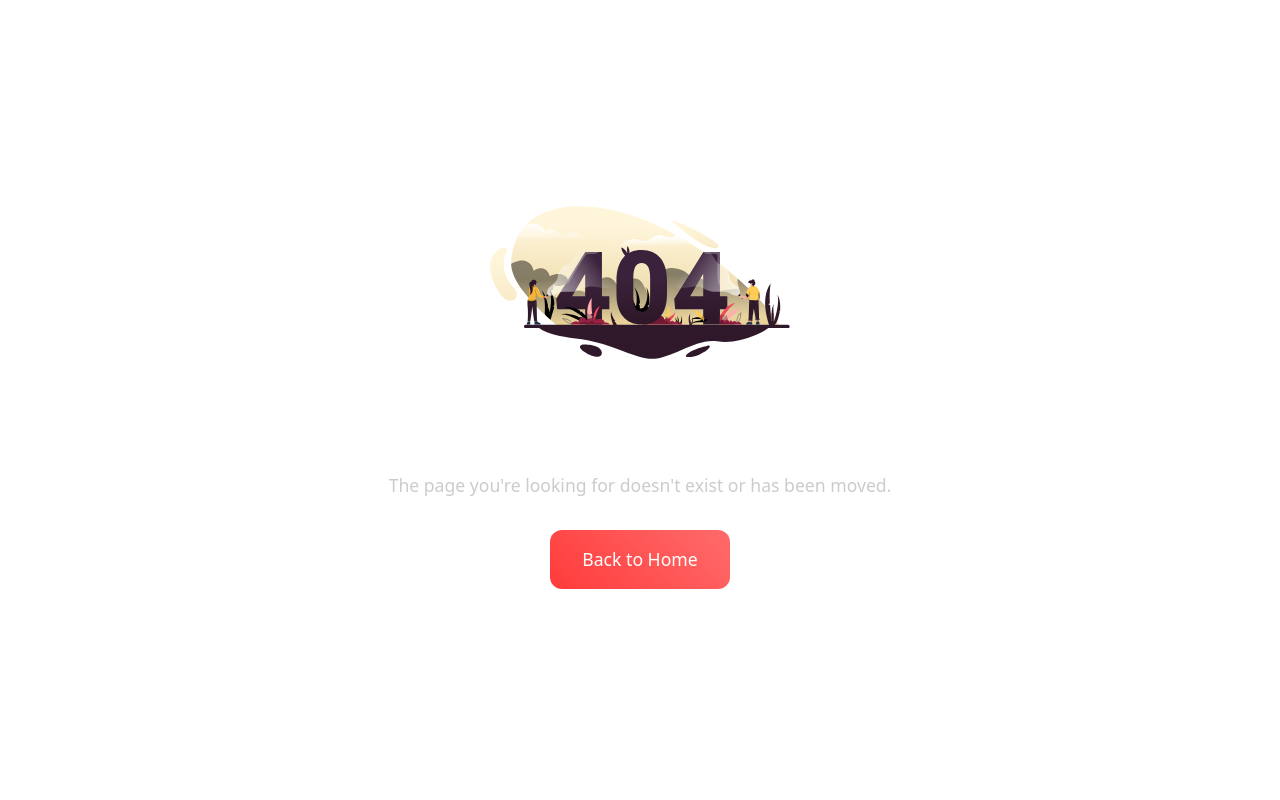
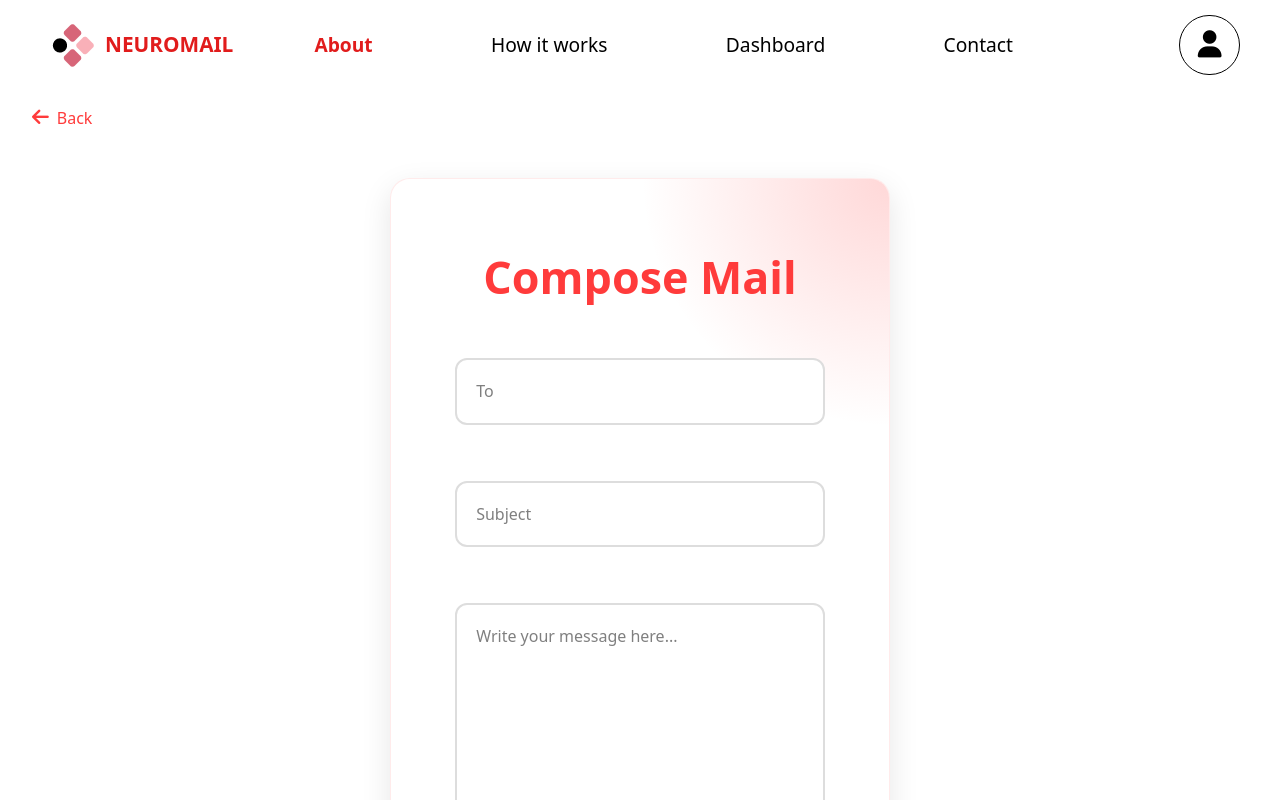
Before and after one commit to Praneet2126/smart-email-app, a React (Vite) app in the folder Frontend/: page /compose-mail in a window 1280 px wide. Before the commit this address had no page. Shown: the top 800 px of the page. Built offline with nearby package versions, Linux system fonts and the light colour scheme.

Commit message:
Added Compose email

```diff
--- a/Frontend/src/App.jsx
+++ b/Frontend/src/App.jsx
@@ -1,12 +1,13 @@
 import React from "react";
 import { BrowserRouter, Routes, Route } from "react-router-dom";
 import LandingPage from "./components/Landing_page/LandingPage";
-import HomePage from "./components/Home/HomePage";
+import HomePage from "./components/Home/homepage";
 import MailPage from "./components/Mail/MailPage";
 import SignUp from "./components/Signup/SignUp";
 import LoginPage from "./components/Login/LoginPage";
 import Contact from "./components/contact/Contact";
 import NotFound from "./components/NotFound/NotFound";
+import ComposeMail from "./components/ComposeMail/ComposeMail";
 
 function App() {
   return (
@@ -19,6 +20,7 @@ function App() {
           <Route path="/signup" element={<SignUp />} />
           <Route path="/login" element={<LoginPage />} />
           <Route path="/contact" element={<Contact />} />
+          <Route path="/compose-mail" element={<ComposeMail />} />
           <Route path="*" element={<NotFound />} />
         </Routes>
       </BrowserRouter>
--- /dev/null
+++ b/Frontend/src/components/ComposeMail/ComposeMail.css
@@ -0,0 +1,156 @@
+.compose-container {
+  padding: 4rem;
+  width: 100%;
+  max-width: 500px;
+  min-height: 600px;
+  display: flex;
+  flex-direction: column;
+  justify-content: center;
+  background: white;
+  border-radius: 20px;
+  box-shadow: 0 10px 30px rgba(0, 0, 0, 0.1);
+  border: 1px solid rgba(255, 59, 59, 0.1);
+  backdrop-filter: blur(10px);
+  animation: fadeIn 0.8s ease-out;
+  position: relative;
+  overflow: hidden;
+  margin: 2rem auto;
+}
+
+.compose-container::before {
+  content: '';
+  position: absolute;
+  top: 0;
+  right: 0;
+  width: 250px;
+  height: 250px;
+  background: radial-gradient(
+    circle at top right,
+    rgba(255, 59, 59, 0.2) 0%,
+    rgba(255, 255, 255, 0) 70%
+  );
+}
+
+.compose-container::after {
+  content: '';
+  position: absolute;
+  bottom: 0;
+  left: 0;
+  width: 250px;
+  height: 250px;
+  background: radial-gradient(
+    circle at bottom left,
+    rgba(255, 59, 59, 0.2) 0%,
+    rgba(255, 255, 255, 0) 70%
+  );
+}
+
+.compose-container h2 {
+  color: #FF3B3B;
+  margin-bottom: 3rem;
+  font-size: 2.8rem;
+  font-weight: 600;
+  text-align: center;
+  animation: slideDown 0.6s ease-out;
+  z-index: 1;
+}
+
+.compose-form {
+  width: 100%;
+  display: flex;
+  flex-direction: column;
+  gap: 2.5rem;
+  z-index: 1;
+}
+
+.form-group {
+  width: 100%;
+  position: relative;
+  animation: slideUp 0.6s ease-out;
+  animation-fill-mode: both;
+}
+
+.form-group:nth-child(1) { animation-delay: 0.2s; }
+.form-group:nth-child(2) { animation-delay: 0.4s; }
+.form-group:nth-child(3) { animation-delay: 0.6s; }
+
+.form-group input,
+.form-group textarea {
+  width: 100%;
+  padding: 1.2rem;
+  border: 2px solid #ddd;
+  border-radius: 12px;
+  font-size: 1rem;
+  transition: all 0.3s ease;
+  background: rgba(255, 255, 255, 0.9);
+}
+
+.form-group textarea {
+  min-height: 200px;
+  resize: vertical;
+}
+
+.form-group input:focus,
+.form-group textarea:focus {
+  outline: none;
+  border-color: #FF3B3B;
+  box-shadow: 0 0 15px rgba(255, 59, 59, 0.15);
+  transform: translateY(-2px);
+}
+
+@keyframes fadeIn {
+  from {
+    opacity: 0;
+    transform: translateY(20px);
+  }
+  to {
+    opacity: 1;
+    transform: translateY(0);
+  }
+}
+
+@keyframes slideDown {
+  from {
+    opacity: 0;
+    transform: translateY(-20px);
+  }
+  to {
+    opacity: 1;
+    transform: translateY(0);
+  }
+}
+
+@keyframes slideUp {
+  from {
+    opacity: 0;
+    transform: translateY(20px);
+  }
+  to {
+    opacity: 1;
+    transform: translateY(0);
+  }
+}
+
+.back-button {
+  display: flex;
+  align-items: center;
+  gap: 0.5rem;
+  padding: 1rem 2rem;
+  color: #FF3B3B;
+  cursor: pointer;
+  font-weight: 500;
+  transition: all 0.3s ease;
+}
+
+.back-button i {
+  font-size: 1.2rem;
+  transition: transform 0.3s ease;
+}
+
+.back-button:hover {
+  color: #ff2222;
+}
+
+.back-button:hover i {
+  transform: translateX(-5px);
+}
--- /dev/null
+++ b/Frontend/src/components/ComposeMail/ComposeMail.jsx
@@ -0,0 +1,75 @@
+import React, { useState } from 'react';
+import { useNavigate } from 'react-router-dom';
+import HomeNavbar from '../Home/HomeNavbar';
+import AnimatedButton from '../Signup/AnimatedButton';
+import './ComposeMail.css';
+
+function ComposeMail() {
+  const navigate = useNavigate();
+  const [mailData, setMailData] = useState({
+    to: '',
+    subject: '',
+    body: ''
+  });
+
+  const handleChange = (e) => {
+    setMailData({
+      ...mailData,
+      [e.target.name]: e.target.value
+    });
+  };
+
+  const handleSubmit = (e) => {
+    e.preventDefault();
+    console.log('Mail data:', mailData);
+    navigate('/home');
+  };
+
+  return (
+    <>
+      <HomeNavbar />
+      <div className="back-button" onClick={() => navigate('/home')}>
+        <i className="fas fa-arrow-left"></i>
+        Back
+      </div>
+      <div className="compose-container">
+        <h2>Compose Mail</h2>
+        <form onSubmit={handleSubmit} className="compose-form">
+          <div className="form-group">
+            <input
+              type="email"
+              name="to"
+              placeholder="To"
+              value={mailData.to}
+              onChange={handleChange}
+              required
+            />
+          </div>
+          <div className="form-group">
+            <input
+              type="text"
+              name="subject"
+              placeholder="Subject"
+              value={mailData.subject}
+              onChange={handleChange}
+              required
+            />
+          </div>
+          <div className="form-group">
+            <textarea
+              name="body"
+              placeholder="Write your message here..."
+              value={mailData.body}
+              onChange={handleChange}
+              required
+              rows="10"
+            />
+          </div>
+          <AnimatedButton type="submit" text="Send" />
+        </form>
+      </div>
+    </>
+  );
+}
+
+export default ComposeMail;
--- a/Frontend/src/components/Home/Category.css
+++ b/Frontend/src/components/Home/Category.css
@@ -5,11 +5,11 @@
 .category-tabs {
   display: flex;
   justify-content: space-evenly;
-  gap: 15rem;
+  gap: 8rem;
 }
 
 .category-tab {
-  padding: 0.75rem 2rem;
+  padding: 0.80rem 3rem;
   background-color: #ff3b3b;
   border: none;
   border-radius: 25px;
@@ -21,7 +21,7 @@
   box-shadow: 0 4px 8px rgba(255, 59, 59, 0.2);
   transform-style: preserve-3d;
   perspective: 1000px;
-  width: 15rem;
+  width: 20rem;
 }
 
 .category-tab:hover {
--- a/Frontend/src/components/Home/Category.jsx
+++ b/Frontend/src/components/Home/Category.jsx
@@ -5,10 +5,10 @@ function Category({ selectedCategory, onCategoryChange }) {
     <div className="category-container">
       <div className="category-tabs">
         <button
-          className={`category-tab ${selectedCategory === "Primary" ? "active" : ""}`}
-          onClick={() => onCategoryChange("Primary")}
+          className={`category-tab ${selectedCategory === "Personal" ? "active" : ""}`}
+          onClick={() => onCategoryChange("Personal")}
         >
-          Primary
+          Personal
         </button>
         <button
           className={`category-tab ${selectedCategory === "Promotional" ? "active" : ""}`}
@@ -17,10 +17,16 @@ function Category({ selectedCategory, onCategoryChange }) {
           Promotions
         </button>
         <button
-          className={`category-tab ${selectedCategory === "Social" ? "active" : ""}`}
-          onClick={() => onCategoryChange("Social")}
+          className={`category-tab ${selectedCategory === "Spam" ? "active" : ""}`}
+          onClick={() => onCategoryChange("Spam")}
         >
-          Social
+          Spam
+        </button>
+        <button
+          className={`category-tab ${selectedCategory === "Work" ? "active" : ""}`}
+          onClick={() => onCategoryChange("Work")}
+        >
+          Work
         </button>
       </div>
     </div>
--- a/Frontend/src/components/Home/HomePage.jsx
+++ b/Frontend/src/components/Home/HomePage.jsx
@@ -1,13 +1,16 @@
 import React from "react";
 import { useState, useEffect } from 'react';
+import { useNavigate } from 'react-router-dom';
 import HomeNavbar from "./HomeNavbar";
 import SearchBar from "./searchbar";
 import Category from "./category";
-import EmailList from "./EmailList"
+import EmailList from "./emaillist";
 import emailData from "../../data/emails.json";
+import './homepage.css';
 
 function HomePage() {
-  const [selectedCategory, setSelectedCategory] = useState("Primary");
+  const navigate = useNavigate();
+  const [selectedCategory, setSelectedCategory] = useState("Personal");
   const [searchQuery, setSearchQuery] = useState("");
   const [filteredEmails, setFilteredEmails] = useState(emailData);
   const [allEmails, setAllEmails] = useState(emailData);
@@ -37,7 +40,15 @@ function HomePage() {
   return (
     <>
       <HomeNavbar />
-      <SearchBar onSearch={handleSearch} value={searchQuery} />
+      <div className="search-compose-container">
+        <SearchBar onSearch={handleSearch} value={searchQuery} />
+        <button
+          className="compose-btn"
+          onClick={() => navigate('/compose-mail')}
+        >
+          Compose
+        </button>
+      </div>
       <Category
         selectedCategory={selectedCategory}
         onCategoryChange={handleCategoryChange}
--- a/Frontend/src/components/Home/SearchBar.css
+++ b/Frontend/src/components/Home/SearchBar.css
@@ -1,22 +1,24 @@
 .container {
   padding: 1rem 3rem;
   display: flex;
+  align-items: center;
   justify-content: space-between;
-  flex-wrap: wrap;
+  /* flex-wrap: wrap; */
   gap: 1rem;
 }
 
 .inbox-title {
-  color: #FF3B3B;
+  color: #ff3b3b;
   font-size: clamp(1.5rem, 4vw, 2rem);
   font-weight: bold;
-  margin-left: clamp(1rem, 3vw, 3rem);
+  /* margin-left: clamp(1rem, 3vw, 3rem); */
 }
 
 .search-container {
   width: 100%;
   max-width: 1000px;
   margin-right: clamp(1rem, 8vw, 13rem);
+  margin-left: 7rem;
 }
 
 @media screen and (max-width: 768px) {
@@ -58,7 +60,7 @@
 .search-bar {
   display: flex;
   align-items: center;
-  background-color: #FFF1F1;
+  background-color: #fff1f1;
   border-radius: 35px;
   padding: 0.5rem 2rem;
   transition: all 0.3s ease;
@@ -69,7 +71,7 @@
   transform: translateY(-2px);
   box-shadow: 0 8px 15px rgba(255, 59, 59, 0.2);
   background-color: #fff;
-  border: 1px solid #FF3B3B;
+  border: 1px solid #ff3b3b;
 }
 
 .search-input:focus {
@@ -77,7 +79,7 @@
 }
 
 .search-icon {
-  color: #FF3B3B;
+  color: #ff3b3b;
   margin-right: 1rem;
   font-size: 1.2rem;
   transition: transform 0.3s ease;
--- /dev/null
+++ b/Frontend/src/components/Home/homepage.css
@@ -0,0 +1,44 @@
+.search-compose-container {
+  display: flex;
+  align-items: center;
+  justify-content: space-between;
+  gap: 1rem;
+  /* padding: 2rem 4rem; */
+  width: 100%;
+  max-width: auto;
+  margin: 0 auto;
+  padding-left: 5rem;
+  padding-right: 7rem;
+}
+
+.search-compose-container .search-bar {
+  flex: 1;
+  min-width: 0; /* Prevents search bar from overflowing */
+}
+
+.compose-btn {
+  flex-shrink: 0; /* Prevents button from shrinking */
+  background: #FF3B3B;
+  color: white;
+  padding: 0.8rem 1.5rem;
+  border: none;
+  border-radius: 8px;
+  font-size: 1rem;
+  cursor: pointer;
+  transition: all 0.3s ease;
+  white-space: nowrap;
+}
+
+.compose-btn:hover {
+  background: #ff2222;
+  transform: translateY(-2px);
+  box-shadow: 0 4px 12px rgba(255, 59, 59, 0.2);
+}
+
+/* Add responsive styling */
+@media (max-width: 768px) {
+  .search-compose-container {
+    padding: 1rem 2rem;
+    gap: 1rem;
+  }
+}
```
Also changed, not shown: 35 other files (tests, documents, lock files or other folders).
